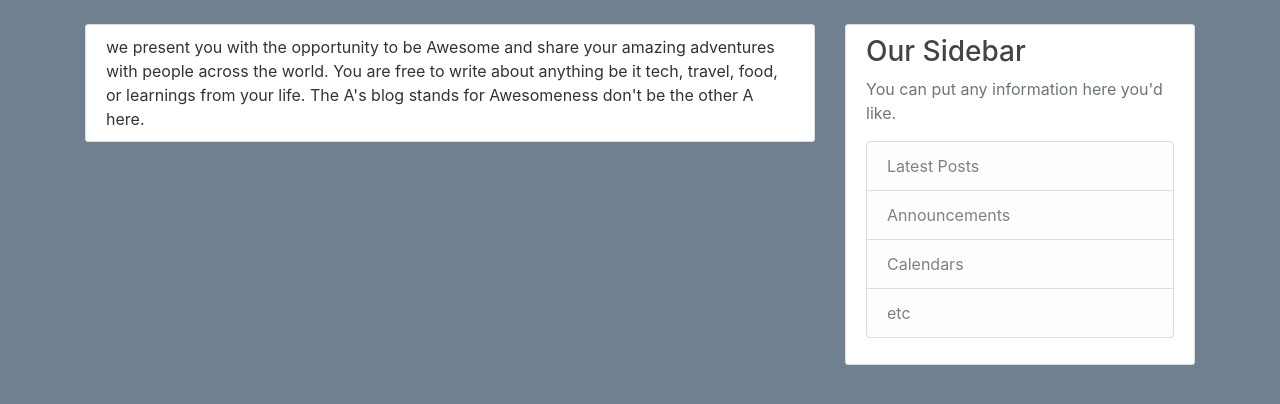
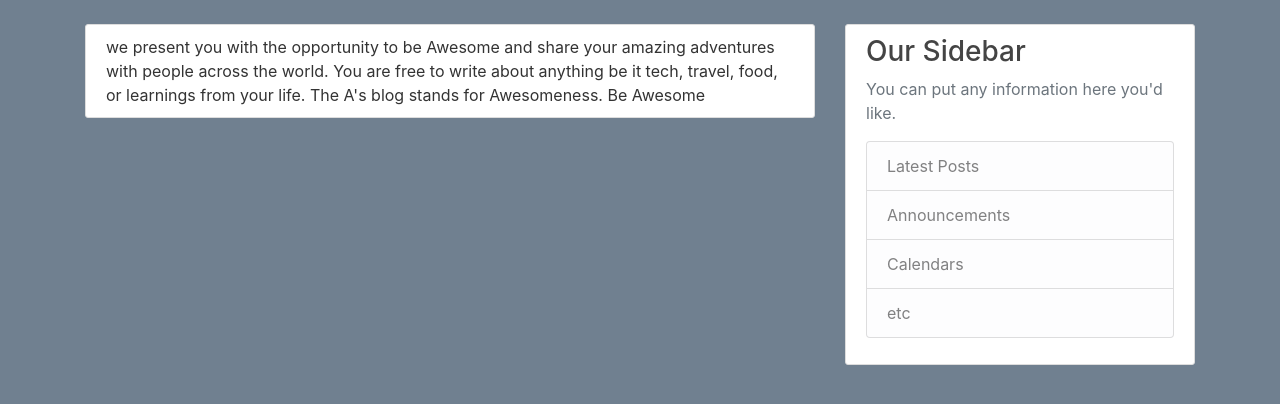
Before and after one commit to Anurag-30/Build-your-own-Blog, a Flask app: page /about in a window 1280 px wide. Shown: the part 56-460 px from the top of the page. Run offline with Flask 2, Linux system fonts and the light colour scheme; some libraries are stand-ins or nearby versions.

```diff
--- a/flaskblog/templates/about.html
+++ b/flaskblog/templates/about.html
@@ -3,5 +3,5 @@
 
 </style>
 {% block content %}
-    <p class= "content-section">  we present you with the opportunity to be Awesome and share your amazing adventures with people across the world. You are free to write about anything be it tech, travel, food, or learnings from your life. The A's blog stands for Awesomeness don't be the other A here. </p>
+    <p class= "content-section">  we present you with the opportunity to be Awesome and share your amazing adventures with people across the world. You are free to write about anything be it tech, travel, food, or learnings from your life. The A's blog stands for Awesomeness. Be Awesome </p>
 {% endblock content %}
```
Also changed, not shown: Readme.md (added).
